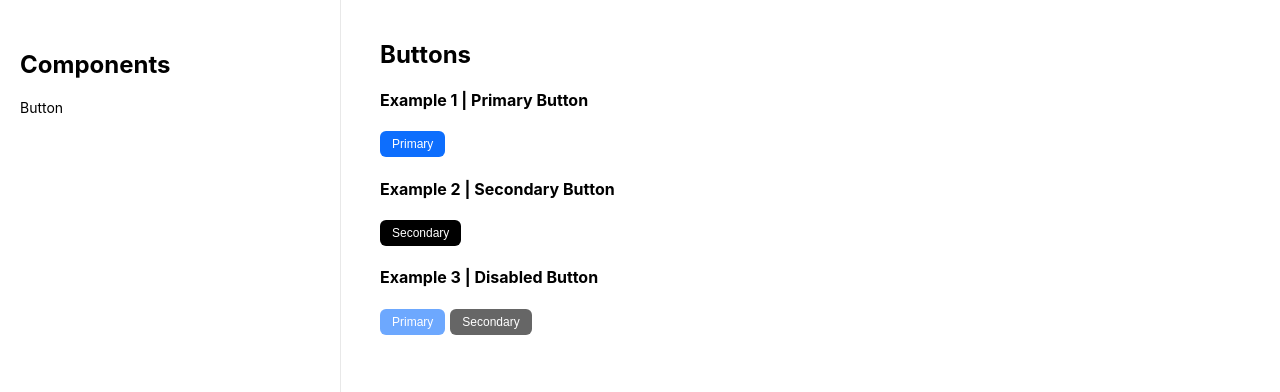
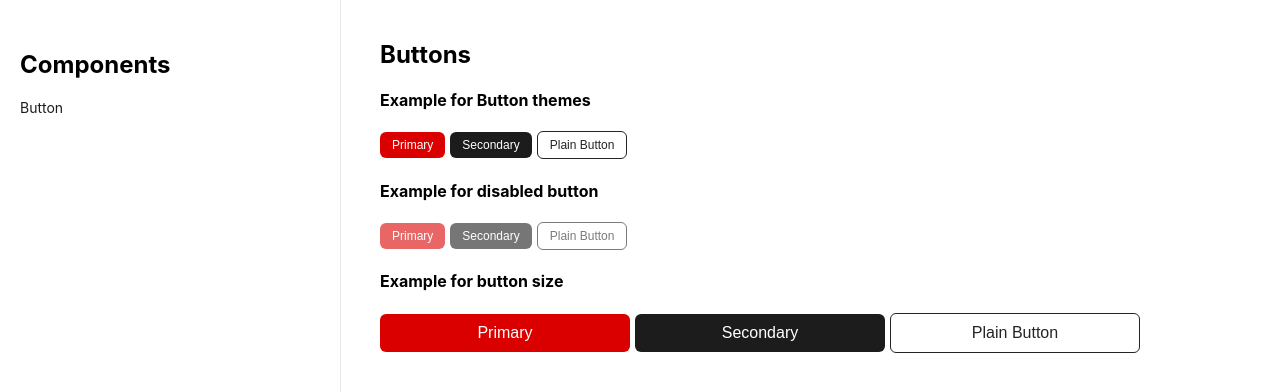
Before and after one commit to GawadNikita/custom-react-components, a React (Create React App) app: page /button in a window 1280 px wide. Shown: the top 392 px of the page. Built offline with nearby package versions, Linux system fonts and the light colour scheme.

Commit message:
Adding code for Button UI

```diff
--- a/src/_theme-variables.scss
+++ b/src/_theme-variables.scss
@@ -1,4 +1,6 @@
-$primary: #0d6efd;
-$black: #000;
+$primary: #da0000;
+$black: #1c1c1c;
 $white: #fff;
 $light-grey: #e8e8e8;
+$grey: #242424;
+$grey-light: #646464;
--- a/src/components/Button/Button.scss
+++ b/src/components/Button/Button.scss
@@ -10,8 +10,25 @@
   border-radius: 6px;
   font-size: 12px;
   display: inline-block;
+
+  &.btn-lg {
+    min-width: 250px;
+    font-size: 16px;
+    padding: 10px 12px;
+  }
+
   &.btn-primary {
     background-color: $primary;
+  }
+
+  &.btn-secondary {
+    color: $white;
+    background-color: $black;
+  }
+  &.btn-no-theme {
+    background-color: $white;
+    color: $grey;
+    border: 1px solid $grey !important;
   }
 
   &:not(:last-of-type) {
--- a/src/components/Button/Button.tsx
+++ b/src/components/Button/Button.tsx
@@ -3,11 +3,13 @@ interface ButtonProps {
   variant: string;
   label: string;
   disabled?: boolean;
+  size?: string;
 }
 
 const Button: React.FC<ButtonProps> = (props: ButtonProps) => {
-  const isBtnDisabled = props.disabled ? "btn-disabled" : "";
-  let classNames = `btn btn-${props.variant} ${isBtnDisabled}`;
+  const btnDisabledClass = props.disabled ? "btn-disabled" : "";
+  const btnSizeClass = props.size === "lg" ? "btn-lg" : "";
+  let classNames = `btn btn-${props.variant} ${btnDisabledClass} ${btnSizeClass}`;
 
   return (
     <button type="button" className={classNames} disabled={props.disabled}>
--- a/src/pages/ButtonPage.tsx
+++ b/src/pages/ButtonPage.tsx
@@ -6,19 +6,24 @@ const ButtonPage: React.FC = () => {
     <>
       <h2>Buttons</h2>
       <div>
-        <h4>Example 1 | Primary Button</h4>
+        <h4>Example for Button themes</h4>
         <Button variant="primary" label="Primary" />
+        <Button variant="secondary" label="Secondary" />
+        <Button variant="no-theme" label="Plain Button" />
       </div>
 
       <div>
-        <h4>Example 2 | Secondary Button</h4>
-        <Button variant="secondary" label="Secondary" />
+        <h4>Example for disabled button</h4>
+        <Button variant="primary" disabled label="Primary" />
+        <Button variant="secondary" disabled label="Secondary" />
+        <Button variant="no-theme" disabled label="Plain Button" />
       </div>
 
       <div>
-        <h4>Example 3 | Disabled Button</h4>
-        <Button variant="primary" disabled label="Primary" />
-        <Button variant="secondary" disabled label="Secondary" />
+        <h4>Example for button size</h4>
+        <Button variant="primary" label="Primary" size="lg" />
+        <Button variant="secondary" label="Secondary" size="lg" />
+        <Button variant="no-theme" label="Plain Button" size="lg" />
       </div>
     </>
   );
```
